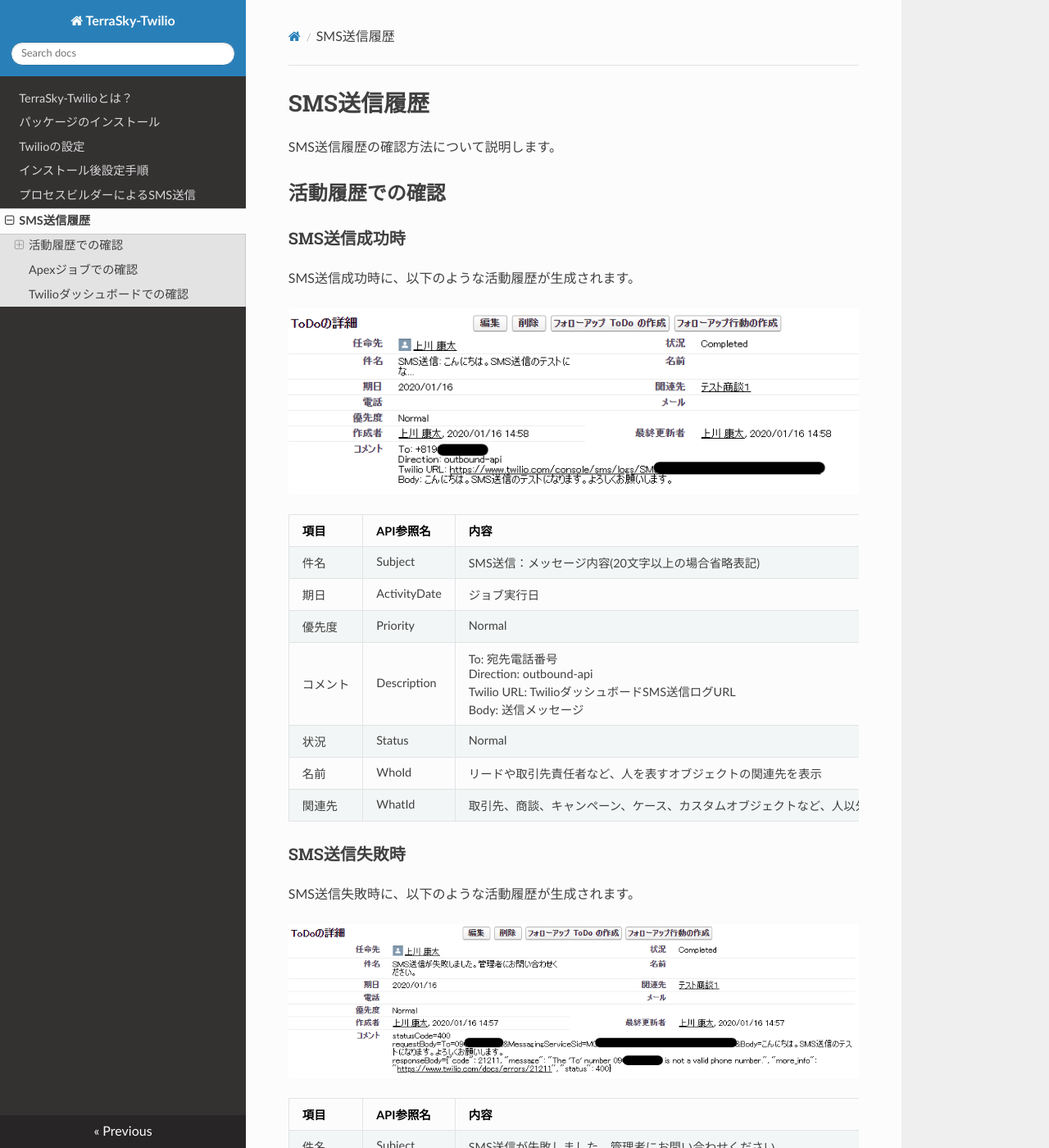
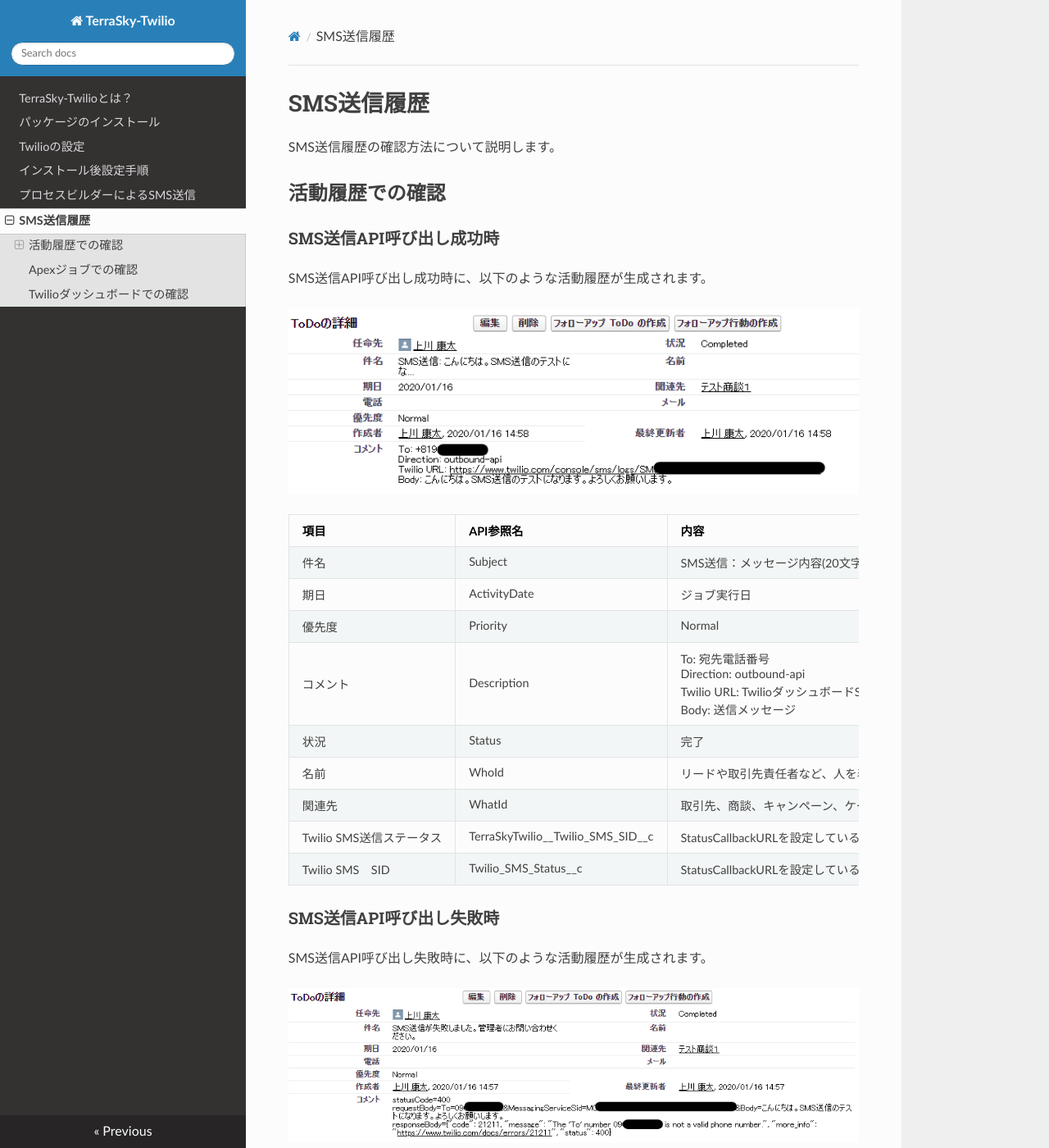
Before and after one commit to terrasky-sol/terrasky-twilio-manual, an MkDocs documentation site: the page built from docs/smsLogs.md, in a window 1280 px wide and 1400 px high. Shown: the whole window at 82% size. Built offline with MkDocs 1.6.1, drawn with Linux system fonts in a browser that asks for light colours; nearby versions of some CDN libraries; some of the changed text lies outside the part shown.

Commit message:
マニュアル修正

```diff
--- a/docs/smsLogs.md
+++ b/docs/smsLogs.md
@@ -4,11 +4,11 @@
 
 ## 活動履歴での確認
 
-### SMS送信成功時
+### SMS送信API呼び出し成功時
 
-SMS送信成功時に、以下のような活動履歴が生成されます。
+SMS送信API呼び出し成功時に、以下のような活動履歴が生成されます。
 
-![SMS送信成功時活動履歴](img/smsLogs/smsLogSuccess.png)
+![SMS送信API呼び出し成功時活動履歴](img/smsLogs/smsLogSuccess.png)
 
 |  項目  | API参照名 |  内容  |
 | ---- | ---- | ---- |
@@ -16,15 +16,17 @@
 |  期日  |  ActivityDate  |  ジョブ実行日  |
 |  優先度  |  Priority  |  Normal  |
 |  コメント  |  Description  |To: 宛先電話番号 <br> Direction: outbound-api <br> Twilio URL: TwilioダッシュボードSMS送信ログURL <br> Body: 送信メッセージ |
-|  状況  |  Status  |  Normal  |
+|  状況  |  Status  |  完了  |
 |  名前  |  WhoId  |  リードや取引先責任者など、人を表すオブジェクトの関連先を表示  |
 |  関連先  |  WhatId  | 取引先、商談、キャンペーン、ケース、カスタムオブジェクトなど、人以外のオブジェクトの関連先を表示 |
+|  Twilio SMS送信ステータス  |  TerraSkyTwilio__Twilio_SMS_SID__c  | StatusCallbackURLを設定している場合に設定される |
+|  Twilio SMS　SID  |  Twilio_SMS_Status__c  | StatusCallbackURLを設定している場合に設定される |
 
-### SMS送信失敗時
+### SMS送信API呼び出し失敗時
 
-SMS送信失敗時に、以下のような活動履歴が生成されます。
+SMS送信API呼び出し失敗時に、以下のような活動履歴が生成されます。
 
-![SMS送信失敗時活動履歴](img/smsLogs/smsLogError.png)
+![SMS送信API呼び出し失敗時活動履歴](img/smsLogs/smsLogError.png)
 
 |  項目  | API参照名 |  内容  |
 | ---- | ---- | ---- |
@@ -32,9 +34,11 @@
 |  期日  |  ActivityDate  |  ジョブ実行日  |
 |  優先度  |  Priority  |  Normal  |
 |  コメント  |  Description  |statusCode= 200番台以外 <br> requestBody= リクエスト内容 <br> responseBody= エラーメッセージを含むレスポンス内容 |
-|  状況  |  Status  |  Normal  |
+|  状況  |  Status  |  完了  |
 |  名前  |  WhoId  |  リードや取引先責任者など、人を表すオブジェクトの関連先を表示  |
 |  関連先  |  WhatId  | 取引先、商談、キャンペーン、ケース、カスタムオブジェクトなど、人以外のオブジェクトの関連先を表示 |
+|  Twilio SMS送信ステータス  |  TerraSkyTwilio__Twilio_SMS_SID__c  | なし |
+|  Twilio SMS　SID  |  Twilio_SMS_Status__c  | なし |
 
 ## Apexジョブでの確認
 
```
Also changed, not shown: site/index.html, site/search/search_index.json, site/smsLogs/index.html, 1 other file.
